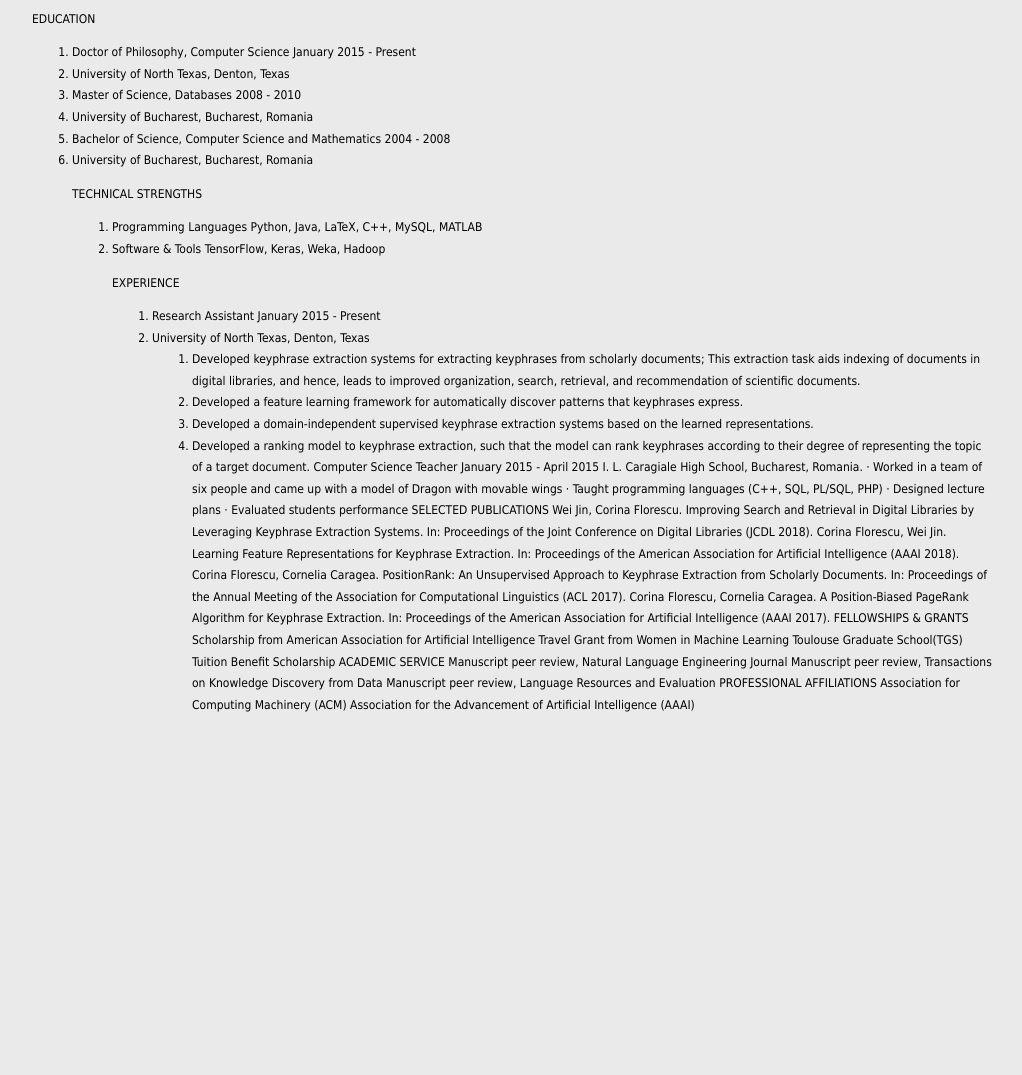
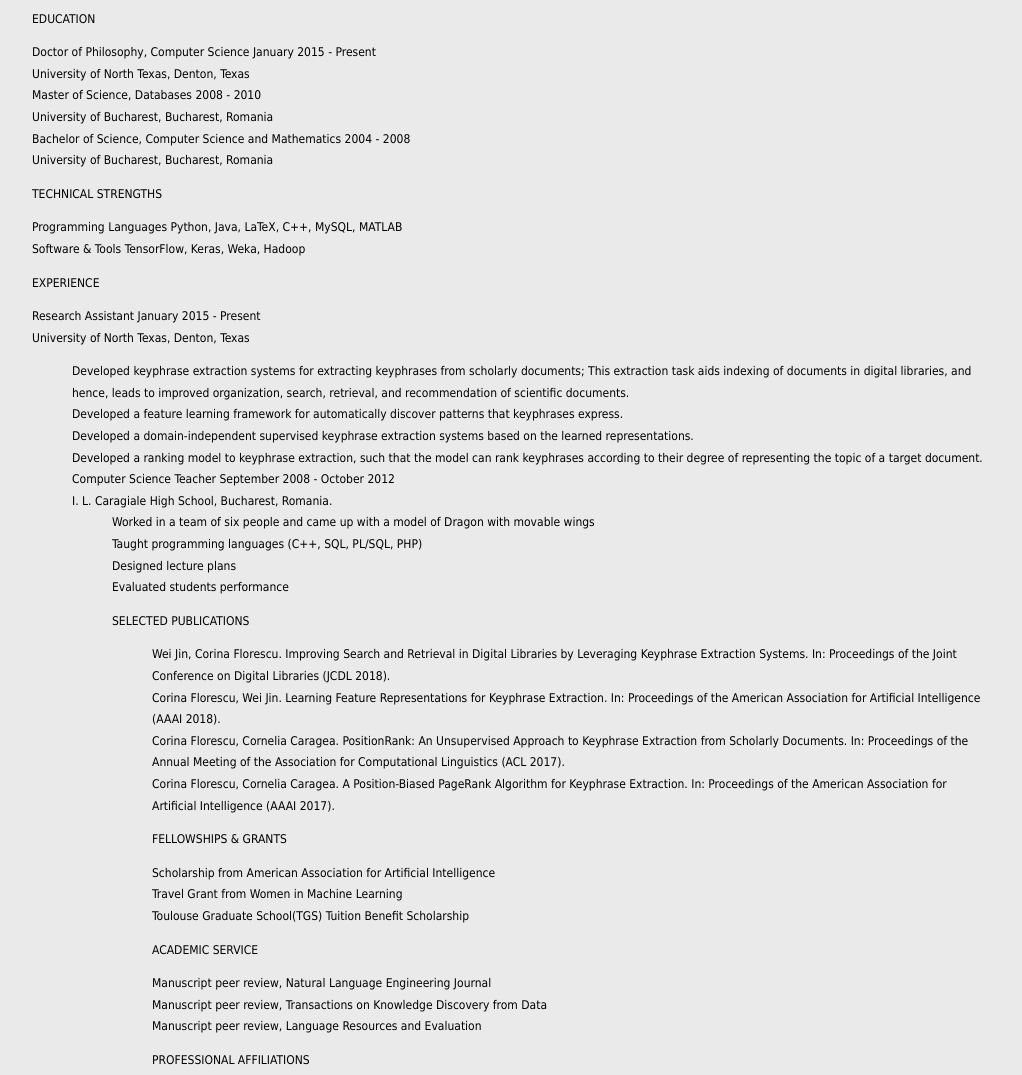
Before and after one commit to corinaflorescu/cs, a plain HTML site: page Resume.html in a window 1280 px wide. Shown: the part 465-1540 px from the top of the page, without its empty margins (128-1150 px from the left). Before the commit the page ends 1193 px from the top, so only its background shows below. Drawn offline with Linux system fonts and the light colour scheme.

Commit message:
Update Resume.html

```diff
--- a/Resume.html
+++ b/Resume.html
@@ -86,55 +86,64 @@ am well connected in the academic community and have been presenting my work/tut
 natural language processing and data mining conferences. </p>
 
 		  <p>EDUCATION</p>
-		  <ol>
-<li>Doctor of Philosophy, Computer Science January 2015 - Present
-<li>University of North Texas, Denton, Texas
-<li>Master of Science, Databases 2008 - 2010
-<li>University of Bucharest, Bucharest, Romania
-<li>Bachelor of Science, Computer Science and Mathematics 2004 - 2008
-<li>University of Bucharest, Bucharest, Romania
+
+Doctor of Philosophy, Computer Science January 2015 - Present <br>
+University of North Texas, Denton, Texas <br>
+Master of Science, Databases 2008 - 2010 <br>
+University of Bucharest, Bucharest, Romania <br>
+Bachelor of Science, Computer Science and Mathematics 2004 - 2008 <br>
+University of Bucharest, Bucharest, Romania <br>
 	<p>TECHNICAL STRENGTHS</p>
-	<ol>
-<li>Programming Languages Python, Java, LaTeX, C++, MySQL, MATLAB
-<li>Software & Tools TensorFlow, Keras, Weka, Hadoop
-	<p>EXPERIENCE</p>
-	<ol>
-<li>Research Assistant January 2015 - Present
-<li>University of North Texas, Denton, Texas
-	<ol>
+
+Programming Languages Python, Java, LaTeX, C++, MySQL, MATLAB <br>
+Software & Tools TensorFlow, Keras, Weka, Hadoop <br>
+
+		  <p>EXPERIENCE</p>
+
+Research Assistant January 2015 - Present <br>
+University of North Texas, Denton, Texas <br>
+	<ul>
 <li>Developed keyphrase extraction systems for extracting keyphrases from scholarly documents; This extraction task aids indexing of documents in digital libraries, and hence, leads to improved organization,
 search, retrieval, and recommendation of scientific documents.
 <li>Developed a feature learning framework for automatically discover patterns that keyphrases express.
 <li>Developed a domain-independent supervised keyphrase extraction systems based on the learned representations.
 <li>Developed a ranking model to keyphrase extraction, such that the model can rank keyphrases according
 to their degree of representing the topic of a target document.
-Computer Science Teacher January 2015 - April 2015
-I. L. Caragiale High School, Bucharest, Romania.
-· Worked in a team of six people and came up with a model of Dragon with movable wings
-· Taught programming languages (C++, SQL, PL/SQL, PHP)
-· Designed lecture plans
-· Evaluated students performance
-SELECTED PUBLICATIONS
-Wei Jin, Corina Florescu. Improving Search and Retrieval in Digital Libraries by Leveraging Keyphrase
-Extraction Systems. In: Proceedings of the Joint Conference on Digital Libraries (JCDL 2018).
-Corina Florescu, Wei Jin. Learning Feature Representations for Keyphrase Extraction. In: Proceedings
-of the American Association for Artificial Intelligence (AAAI 2018).
-Corina Florescu, Cornelia Caragea. PositionRank: An Unsupervised Approach to Keyphrase Extraction
+Computer Science Teacher September 2008 - October 2012 <br>
+I. L. Caragiale High School, Bucharest, Romania. <br>
+	<ul>
+<li> Worked in a team of six people and came up with a model of Dragon with movable wings
+<li> Taught programming languages (C++, SQL, PL/SQL, PHP)
+<li> Designed lecture plans
+<li> Evaluated students performance
+
+	<p> SELECTED PUBLICATIONS </p>
+	<ul>
+
+<li> Wei Jin, Corina Florescu. Improving Search and Retrieval in Digital Libraries by Leveraging Keyphrase
+Extraction Systems. In: Proceedings of the Joint Conference on Digital Libraries (JCDL 2018). <br>
+<li> Corina Florescu, Wei Jin. Learning Feature Representations for Keyphrase Extraction. In: Proceedings
+of the American Association for Artificial Intelligence (AAAI 2018). <br>
+<li> Corina Florescu, Cornelia Caragea. PositionRank: An Unsupervised Approach to Keyphrase Extraction
 from Scholarly Documents. In: Proceedings of the Annual Meeting of the Association for Computational
-Linguistics (ACL 2017).
-Corina Florescu, Cornelia Caragea. A Position-Biased PageRank Algorithm for Keyphrase Extraction.
-In: Proceedings of the American Association for Artificial Intelligence (AAAI 2017).
-FELLOWSHIPS & GRANTS
-Scholarship from American Association for Artificial Intelligence
-Travel Grant from Women in Machine Learning
-Toulouse Graduate School(TGS) Tuition Benefit Scholarship
-ACADEMIC SERVICE
-Manuscript peer review, Natural Language Engineering Journal
-Manuscript peer review, Transactions on Knowledge Discovery from Data
-Manuscript peer review, Language Resources and Evaluation
-PROFESSIONAL AFFILIATIONS
-Association for Computing Machinery (ACM)
-Association for the Advancement of Artificial Intelligence (AAAI)
+Linguistics (ACL 2017). <br>
+<li> Corina Florescu, Cornelia Caragea. A Position-Biased PageRank Algorithm for Keyphrase Extraction.
+In: Proceedings of the American Association for Artificial Intelligence (AAAI 2017). <br>
+
+	<p> FELLOWSHIPS & GRANTS </p>
+Scholarship from American Association for Artificial Intelligence <br>
+Travel Grant from Women in Machine Learning <br>
+Toulouse Graduate School(TGS) Tuition Benefit Scholarship <br>
+
+	<p> ACADEMIC SERVICE </p>
+Manuscript peer review, Natural Language Engineering Journal <br>
+Manuscript peer review, Transactions on Knowledge Discovery from Data <br>
+Manuscript peer review, Language Resources and Evaluation <br>
+
+	<p> PROFESSIONAL AFFILIATIONS </p>
+
+Association for Computing Machinery (ACM) <br>
+Association for the Advancement of Artificial Intelligence (AAAI) <br>
 	  </div>
 
  </div>
```
